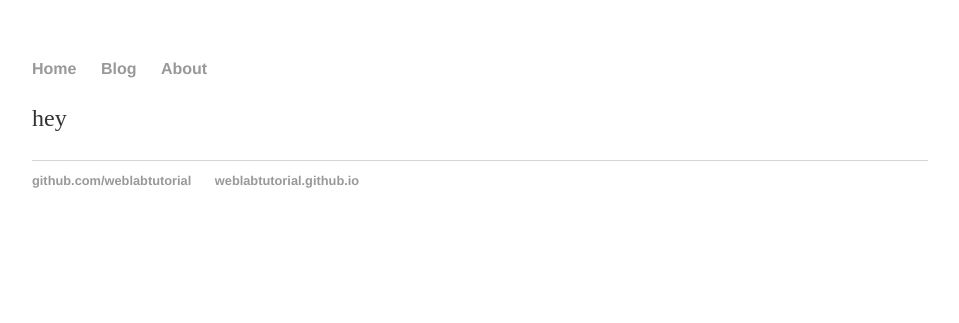
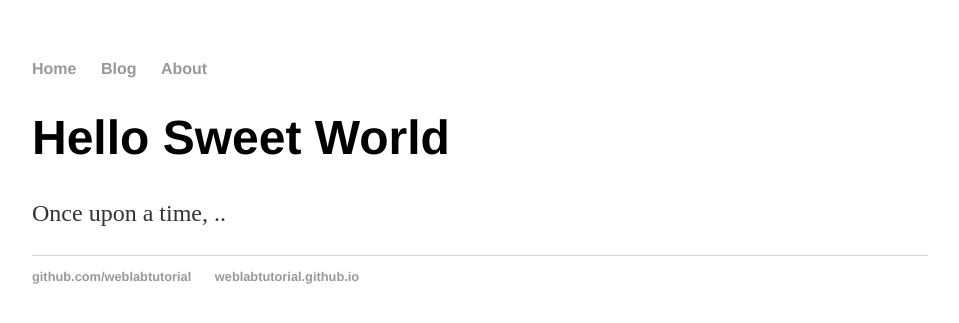
Before and after one commit to as2135/as2135.github.io, a Jekyll site: the page built from about/index.html, in a window 1280 px wide. Shown: the top 323 px of the page, without its empty margins (160-1119 px from the left). Built offline with Jekyll 4.4.1, drawn with Linux system fonts in a browser that asks for light colours.

Commit message:
Update index.html

```diff
--- a/about/index.html
+++ b/about/index.html
@@ -2,4 +2,7 @@
 layout: default
 title: Web Programming
 ---
-<p> hey</p>
+<div class="blurb">
+  <h1>Hello Sweet World</h1>
+  <p>Once upon a time, ..</p>
+</div>
```
